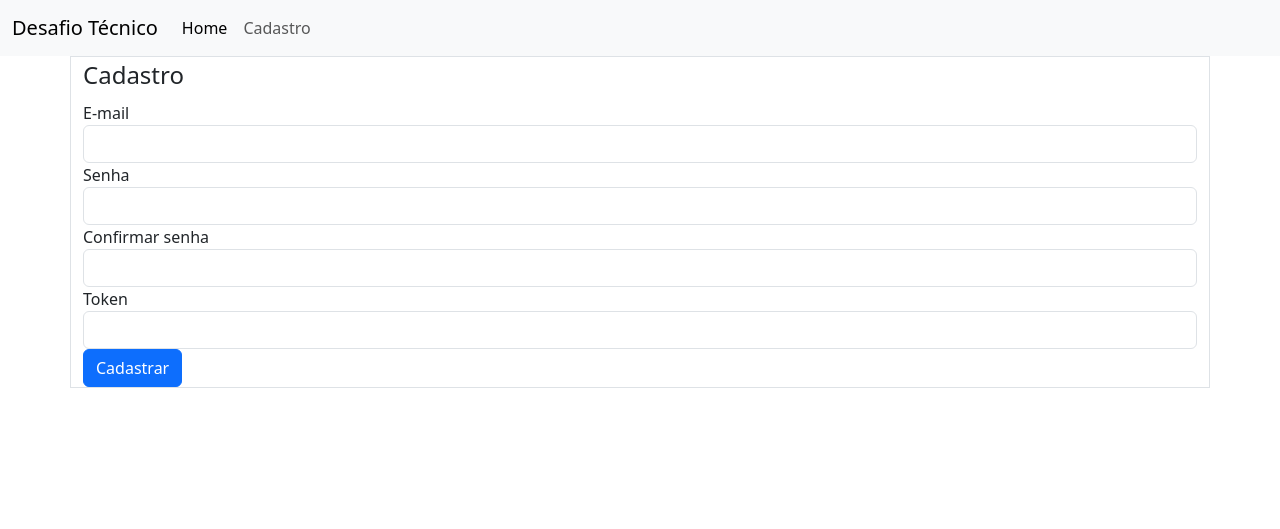
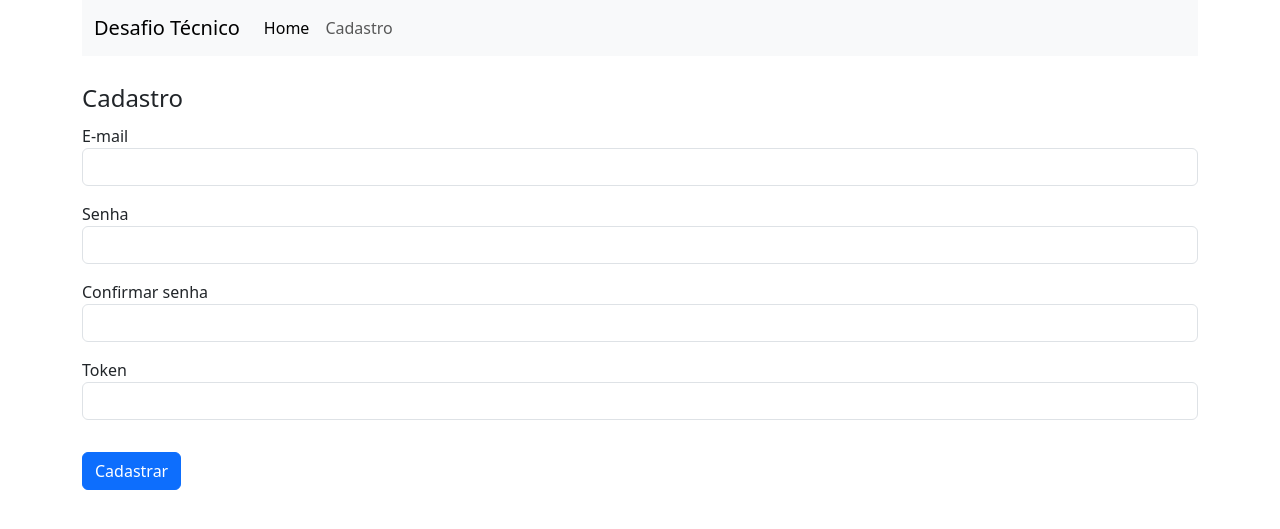
Before and after one commit to MathGPereira/DesafioTecnicoAPI, a Flask app: page /cadastro in a window 1280 px wide. Shown: the top 529 px of the page. Run offline with Flask 3, Linux system fonts and the light colour scheme.

Commit message:
Finalizando a estilização das páginas com bootstrap

```diff
--- a/API/templates/base.html
+++ b/API/templates/base.html
@@ -8,7 +8,7 @@
         <link href="https://cdn.jsdelivr.net/npm/bootstrap@5.3.0-alpha3/dist/css/bootstrap.min.css" rel="stylesheet" integrity="sha384-KK94CHFLLe+nY2dmCWGMq91rCGa5gtU4mk92HdvYe+M/SXH301p5ILy+dN9+nJOZ" crossorigin="anonymous">
     </head>
     <body>
-        <header class="cabecalho">
+        <header class="container mb-4">
             <nav class="navbar navbar-expand-lg bg-body-tertiary">
                 <div class="container-fluid">
                     <a class="navbar-brand" href="{{ url_for('home') }}">Desafio Técnico</a>
@@ -25,7 +25,9 @@
                 </div>
             </nav>
         </header>
-        {% block main %}{% endblock %}
+        <main class="d-flex justify-content-center">
+            {% block main %}{% endblock %}
+        </main>
         <script src="https://cdn.jsdelivr.net/npm/bootstrap@5.3.0-alpha3/dist/js/bootstrap.bundle.min.js" integrity="sha384-ENjdO4Dr2bkBIFxQpeoTz1HIcje39Wm4jDKdf19U8gI4ddQ3GYNS7NTKfAdVQSZe" crossorigin="anonymous"></script>
     </body>
 </html>
--- a/API/templates/cadastro.html
+++ b/API/templates/cadastro.html
@@ -1,27 +1,25 @@
 {% extends "base.html" %}
 {% block main %}
-    <div class="d-flex justify-content-center align-items-center">
-        <form action="" method="post" class="container border">
+    <form action="" method="post" class="container">
         <fieldset>
             <legend>Cadastro</legend>
             <div class="form-group">
                 {{ formulario_cadastro.email.label(class="form-control-label") }}
-                    {{ formulario_cadastro.email(class="form-control") }}
+                {{ formulario_cadastro.email(class="form-control mb-3") }}
             </div>
             <div class="form-group">
                 {{ formulario_cadastro.senha.label(class="form-control-label") }}
-                    {{ formulario_cadastro.senha(class="form-control") }}
+                {{ formulario_cadastro.senha(class="form-control mb-3") }}
             </div>
             <div class="form-group">
                 {{ formulario_cadastro.confirma_senha.label(class="form-control-label") }}
-                    {{ formulario_cadastro.confirma_senha(class="form-control") }}
+                {{ formulario_cadastro.confirma_senha(class="form-control mb-3") }}
             </div>
             <div class="form-group">
                 {{ formulario_cadastro.token.label(class="form-control-label") }}
-                    {{ formulario_cadastro.token(class="form-control") }}
+                {{ formulario_cadastro.token(class="form-control mb-3") }}
             </div>
         </fieldset>
-            {{ formulario_cadastro.botao_submit_cadastro(class="btn btn-primary") }}
+        {{ formulario_cadastro.botao_submit_cadastro(class="btn btn-primary mt-3") }}
     </form>
-    </div>
 {% endblock %}
```
Also changed, not shown: API/templates/login.html (+4 -4 lines). Lines whose indentation alone changed are shown as unchanged.
